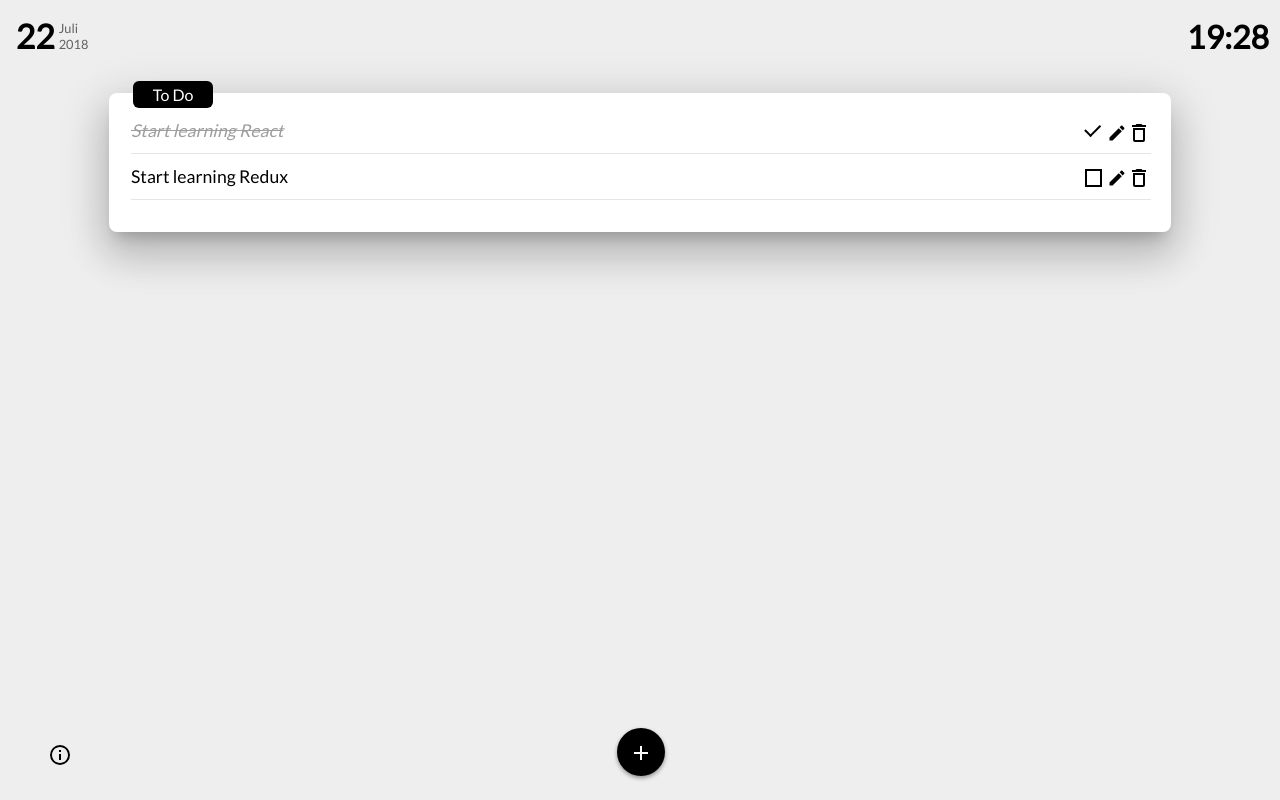
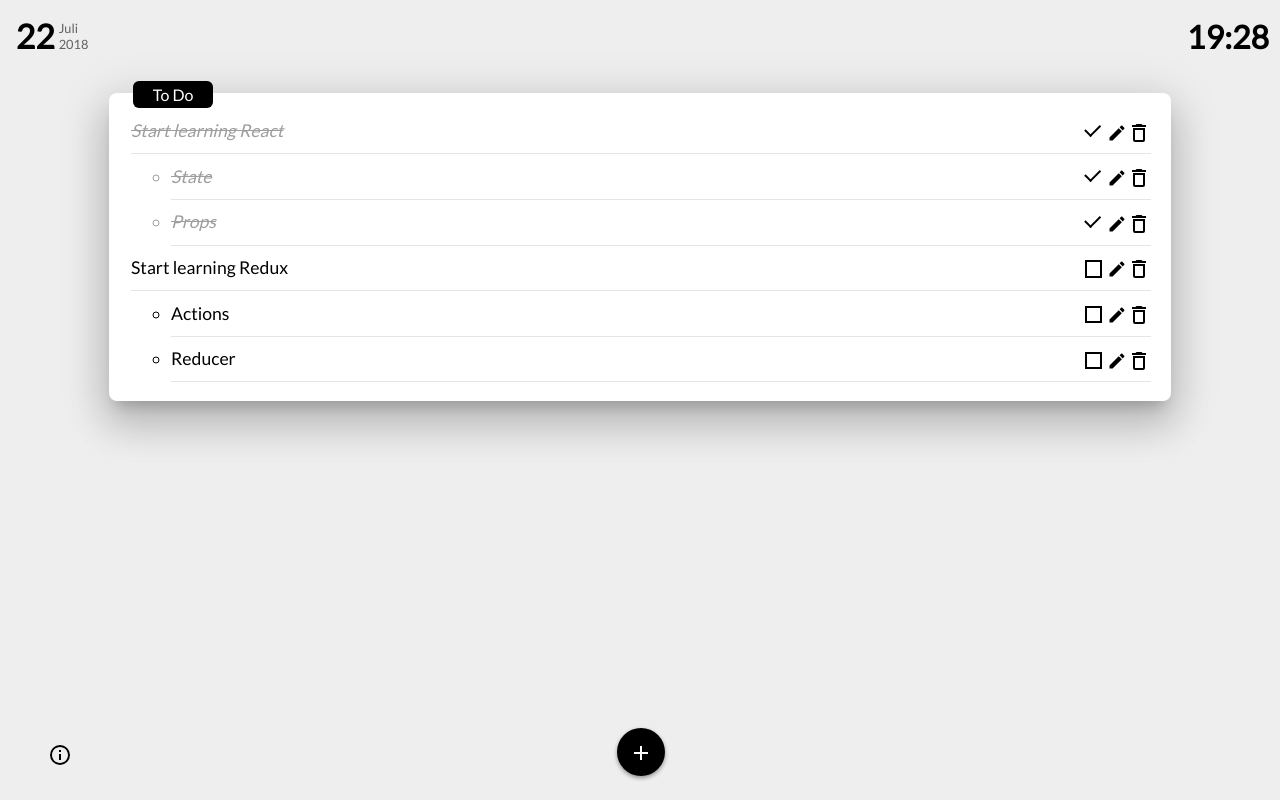
Before and after one commit to flashback2k14/YeahTodoReact, a React (Create React App) app: page / in a window 1280 px wide. Built offline with nearby package versions, Linux system fonts and the light colour scheme.

Commit message:
add subtask layout

```diff
--- a/src/components/todo/TodoList.tsx
+++ b/src/components/todo/TodoList.tsx
@@ -46,13 +46,22 @@
         <div style={headline}>To Do</div>
         <ul style={todoList}>
           {this.props.items.map((item: TodoItem) => {
-            return (
+            return item.parentItemId === -1 ? (
               <TodoListItem
                 item={item}
                 toggleFn={this.props.toggleFn}
                 editFn={this.props.editFn}
                 deleteFn={this.props.deleteFn}
               />
+            ) : (
+              <ul>
+                <TodoListItem
+                  item={item}
+                  toggleFn={this.props.toggleFn}
+                  editFn={this.props.editFn}
+                  deleteFn={this.props.deleteFn}
+                />
+              </ul>
             );
           })}
         </ul>
@@ -60,3 +69,16 @@
     );
   }
 }
+
+// <ul style={todoList}>
+//   {this.props.items.map((item: TodoItem) => {
+//     return (
+//       <TodoListItem
+//         item={item}
+//         toggleFn={this.props.toggleFn}
+//         editFn={this.props.editFn}
+//         deleteFn={this.props.deleteFn}
+//       />
+//     );
+//   })}
+// </ul>
--- a/src/helper/TodoHelper.ts
+++ b/src/helper/TodoHelper.ts
@@ -10,8 +10,12 @@
     return savedTodosString
       ? JSON.parse(savedTodosString)
       : [
-          new TodoItem(1, "Start learning React", true),
-          new TodoItem(2, "Start learning Redux", false)
+          new TodoItem(1, "Start learning React", true, -1),
+          new TodoItem(3, "State", true, 1),
+          new TodoItem(4, "Props", true, 1),
+          new TodoItem(2, "Start learning Redux", false, -1),
+          new TodoItem(5, "Actions", false, 2),
+          new TodoItem(6, "Reducer", false, 2)
         ];
   };
 
--- a/src/models/TodoItem.ts
+++ b/src/models/TodoItem.ts
@@ -2,11 +2,17 @@
   constructor(
     public id: number,
     public text: string,
-    public isCompleted: boolean
+    public isCompleted: boolean,
+    public parentItemId: number
   ) {}
 
   setId(id: number): TodoItem {
     this.id = id;
     return this;
   }
+
+  setParent(parentItemId: number): TodoItem {
+    this.parentItemId = parentItemId;
+    return this;
+  }
 }
```
